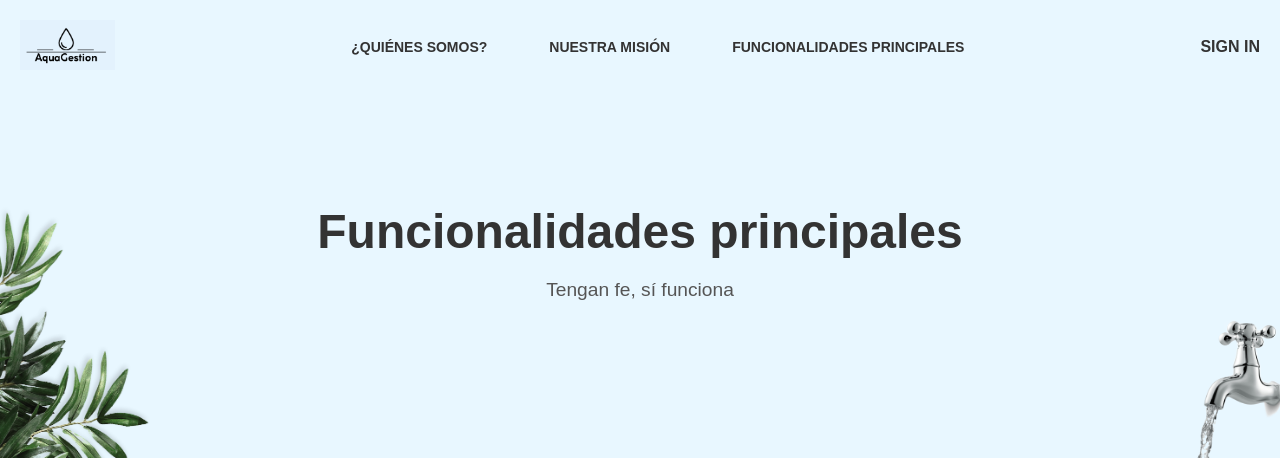
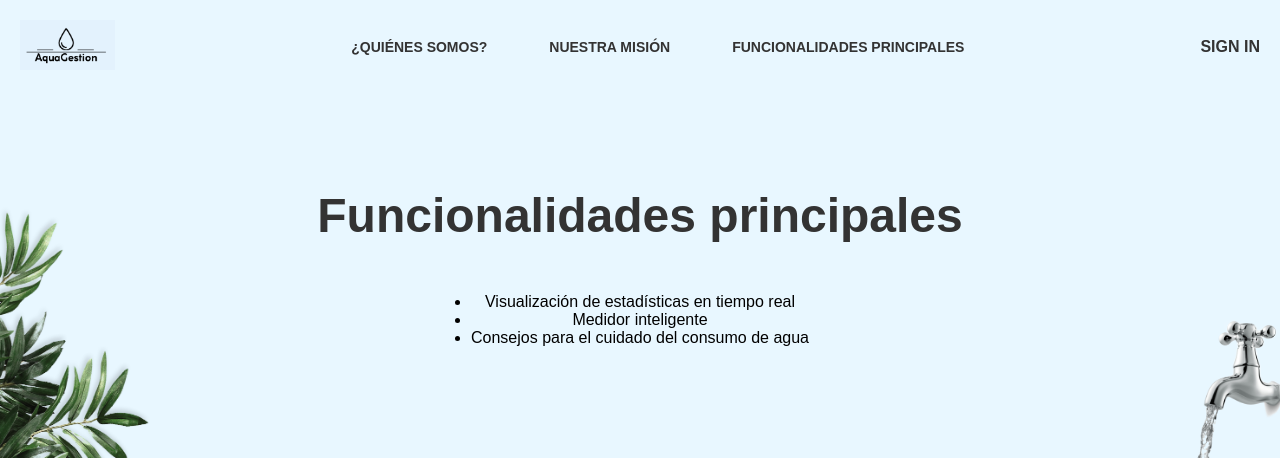
Before and after one commit to mata152dor55/AquaGestion, a website: page pages/features.html in a window 1280 px wide. Shown: the top 458 px of the page. Drawn offline with Linux system fonts and the light colour scheme; files whose address does not match are found by name; a web font is replaced by a local one.

Commit message:
Actualizar features.html

```diff
--- a/pages/features.html
+++ b/pages/features.html
@@ -40,7 +40,7 @@
             <div class="content">
                 <h1>Funcionalidades principales</h1>
 
-                <p class="subtext">Tengan fe, sí funciona</p>
+                <p class="subtext"><ul><li>Visualización de estadísticas en tiempo real</li><li>Medidor inteligente</li><li>Consejos para el cuidado del consumo de agua</li></ul></p>
             </div>
 
             <div class="side-image right">
```
